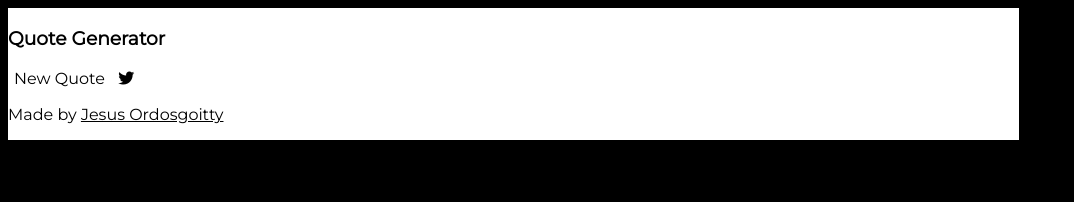
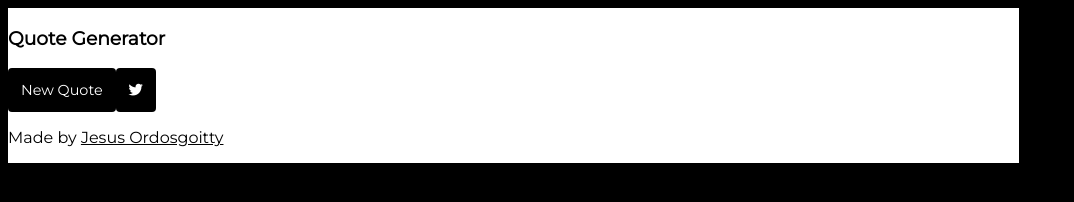
Before and after one commit to jesuodz/quote-generator, a website: page index.html in a window 1280 px wide. Shown: the whole page, without its empty margins (0-1074 px from the left). Drawn offline with nearby package versions, Linux system fonts and the light colour scheme; no server answers.

Commit message:
Improve button styling

```diff
--- a/src/css/main.css
+++ b/src/css/main.css
@@ -15,19 +15,33 @@ body {
 .quote-box .text,
 .quote-box .author {
     font-family: 'Raleway', sans-serif;
+    font-size: 1em;
 }
 
-.new-quote-btn {
+.new-quote-btn,
+.twitter-btn {
     font-family: 'Montserrat', sans-serif;
-    font-size: 16px;
+    font-size: 0.9em;
     background: none;
     box-shadow: none;
     border: none;
     outline: none;
+    color: white;
+    border-radius: 4px;
+    padding: 0.9em;
+    cursor: pointer;
+    opacity: 1;
 }
-.button {
-    padding: .46em;
-    border-radius: 0.3em;
+
+.new-quote-btn:hover,
+.twitter-btn:hover {
+    opacity: 0.7;
+}
+
+.twitter-btn,
+.new-quote-btn,
+body {
+    transition: 0.8s ease;
 }
 
 @media only screen and (min-device-width: 480px) {
--- a/src/js/app.js
+++ b/src/js/app.js
@@ -13,6 +13,9 @@ class App extends React.Component {
             name: 'Jesus Ordosgoitty',
             color : {
                 color: 'black'
+            },
+            backgroundColor: {
+                backgroundColor: 'black'
             }
         }
     }
@@ -22,6 +25,9 @@ class App extends React.Component {
     }
 
     getData() {
+        // Get random color
+        let color = this.randomColor();
+
         fetch(urlCORS, {
             headers : {
                 'Content-type': 'application/json',
@@ -30,14 +36,20 @@ class App extends React.Component {
         })
         .then((response) => response.json())
         .then((data) =>
-                this.setState({
-                    text: data.quoteText,
-                    author: data.quoteAuthor,
-                    color: {
-                        color: this.randomColor()
-                    }
-                }),
-        ).catch((error) => { console.log(error) });
+            this.setState({
+                text: data.quoteText,
+                author: data.quoteAuthor,
+                color: {
+                    'color': color          // Change colors
+                },
+                backgroundColor: {
+                    backgroundColor: color
+                }
+            })
+        )
+        .catch((error) => {
+            console.log(error);
+        });
     };
 
     newQuote() {
@@ -67,6 +79,7 @@ class App extends React.Component {
     }
 
     render() {
+        // Update backround color
         document.querySelector('body').style.backgroundColor = this.state.color['color'];
         return ([
             // Render header
@@ -76,8 +89,8 @@ class App extends React.Component {
 
             e('span', {key: 'quote', className: 'text'}, this.state.text),
             e('span', {key: 'author', className: 'author'}, this.state.author),
-            e('button', {key: 'new-quote', className: 'new-quote-btn', onClick: this.newQuote.bind(this), style: this.state.color}, 'New Quote'),
-            e('a', {key: 'tweet-quote', className: 'button', title: 'Tweet this quote', onClick: this.tweetQuote.bind(this), style: this.state.color},
+            e('button', {key: 'new-quote', className: 'new-quote-btn', onClick: this.newQuote.bind(this), style: this.state.backgroundColor}, 'New Quote'),
+            e('a', {key: 'tweet-quote', className: 'twitter-btn', title: 'Tweet this quote', onClick: this.tweetQuote.bind(this), style: this.state.backgroundColor},
                 e('i', {key: 'icon', className: 'fab fa-twitter'}, null)
             ),
 
```
